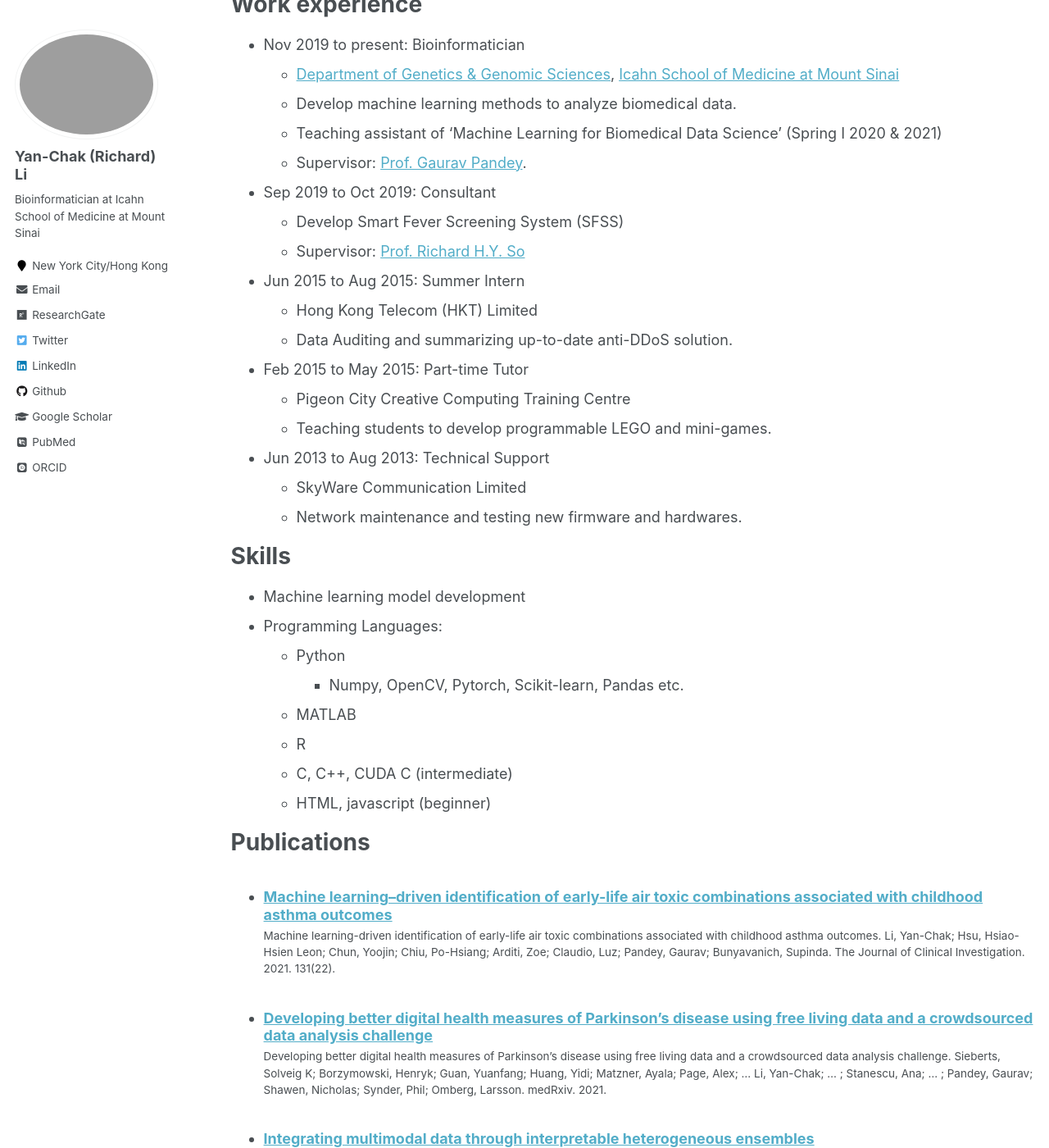
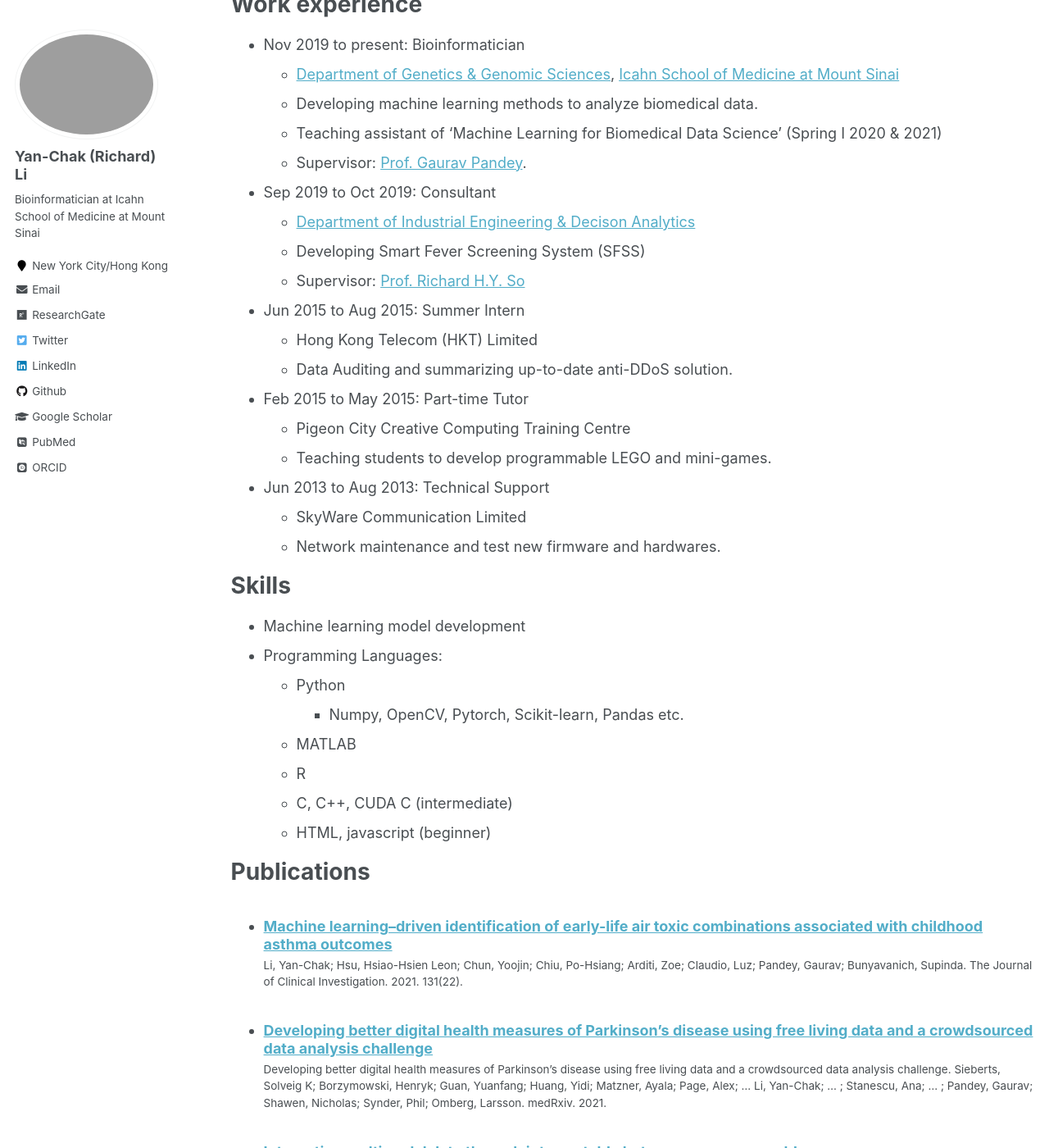
Before and after one commit to huhrichard/huhrichard.github.io, a Jekyll site: the page built from _pages/cv.md, in a window 1280 px wide and 1400 px high, scrolled down 331 px. Shown: the whole window at 82% size. Built offline with Jekyll 4.4.1, drawn with Linux system fonts in a browser that asks for light colours; some web fonts are replaced.

Commit message:
no message

```diff
--- a/_pages/cv.md
+++ b/_pages/cv.md
@@ -19,12 +19,13 @@ Work experience
 * Nov 2019 to present: Bioinformatician
   * [Department of Genetics & Genomic Sciences](https://icahn.mssm.edu/research/genomics),
 [Icahn School of Medicine at Mount Sinai](https://icahn.mssm.edu/)
-  * Develop machine learning methods to analyze biomedical data.
+  * Developing machine learning methods to analyze biomedical data.
   * Teaching assistant of 'Machine Learning for Biomedical Data Science' (Spring I 2020 & 2021)
   * Supervisor: [Prof. Gaurav Pandey](https://labs.icahn.mssm.edu/pandeylab/).
 
 * Sep 2019 to Oct 2019: Consultant
-  * Develop Smart Fever Screening System (SFSS)
+  * [Department of Industrial Engineering & Decison Analytics](https://ieda.ust.hk/)
+  * Developing Smart Fever Screening System (SFSS)
   * Supervisor: [Prof. Richard H.Y. So](https://www.ieda.ust.hk/dfaculty/so/)
 
 * Jun 2015 to Aug 2015: Summer Intern
@@ -37,7 +38,7 @@ Work experience
 
 * Jun 2013 to Aug 2013: Technical Support
   * SkyWare Communication Limited
-  * Network maintenance and testing new firmware and hardwares.
+  * Network maintenance and test new firmware and hardwares.
 
 Skills
 ======
@@ -56,8 +57,8 @@ Publications
     {% include archive-single-cv.html %}
   {% endfor %}</ul>
 
-Talks
-======
+<!-- Talks
+====== -->
 <!--   <ul>{% for post in site.talks %}
     {% include archive-single-talk-cv.html %}
   {% endfor %}</ul> -->
--- a/_publications/2021-10-05-asthma-deep.md
+++ b/_publications/2021-10-05-asthma-deep.md
@@ -2,15 +2,12 @@
 title: "Machine learning–driven identification of early-life air toxic combinations associated with childhood asthma outcomes"
 collection: publications
 permalink: /publication/2021-10-05-asthma-deep
-excerpt: 'Air pollution is a well-known contributor to asthma. Air toxics are hazardous air pollutants that cause or may cause serious health effects. Although individual air toxics have been associated with asthma, only a limited number of studies have specifically examined combinations of air toxics associated with the disease.'
 date: 2021-10-05
 venue: 'The Journal of Clinical Investigation'
 paperurl: 'https://www.jci.org/articles/view/152088'
-citation: 'Machine learning-driven identification of early-life air toxic combinations associated with childhood asthma outcomes. Li, Yan-Chak; Hsu, Hsiao-Hsien Leon; Chun, Yoojin; Chiu, Po-Hsiang; Arditi, Zoe; Claudio, Luz; Pandey, Gaurav; Bunyavanich, Supinda. The Journal of Clinical Investigation. 2021. 131(22).'
+citation: 'Li, Yan-Chak; Hsu, Hsiao-Hsien Leon; Chun, Yoojin; Chiu, Po-Hsiang; Arditi, Zoe; Claudio, Luz; Pandey, Gaurav; Bunyavanich, Supinda. The Journal of Clinical Investigation. 2021. 131(22).'
 ---
 
 <a href='https://www.jci.org/articles/view/152088'>Download paper here</a>
 
-Air pollution is a well-known contributor to asthma. Air toxics are hazardous air pollutants that cause or may cause serious health effects. Although individual air toxics have been associated with asthma, only a limited number of studies have specifically examined combinations of air toxics associated with the disease.
-
-Recommended citation: Machine learning-driven identification of early-life air toxic combinations associated with childhood asthma outcomes. Li, Yan-Chak; Hsu, Hsiao-Hsien Leon; Chun, Yoojin; Chiu, Po-Hsiang; Arditi, Zoe; Claudio, Luz; Pandey, Gaurav; Bunyavanich, Supinda. The Journal of Clinical Investigation. 2021. 131(22).
+Recommended citation: Li, Yan-Chak; Hsu, Hsiao-Hsien Leon; Chun, Yoojin; Chiu, Po-Hsiang; Arditi, Zoe; Claudio, Luz; Pandey, Gaurav; Bunyavanich, Supinda. The Journal of Clinical Investigation. 2021. 131(22).
--- a/markdown_generator/publications.tsv
+++ b/markdown_generator/publications.tsv
@@ -1,4 +1,4 @@
 pub_date	title	venue	excerpt	citation	url_slug	paper_url
-2022-01-15	Integrating multimodal data through interpretable heterogeneous ensembles	bioRxiv	Ensemble Integration (EI) was proposed as a novel late integration to multimodal data to predict biomedical characteristics, such as protein functions and disease outcomes. It infers local models and integrates them by heterogeneous ensemble algorithms.	Integrating multimodal data through interpretable heterogeneous ensembles, Li, Yan-Chak; Wang, Linhua; Law, Jeffrey; Murali, TM; Pandey, Gaurav. bioRxiv. 2022	EI	https://www.biorxiv.org/content/10.1101/2020.05.29.123497v2
+2022-01-15	Integrating multimodal data through interpretable heterogeneous ensembles	bioRxiv		Integrating multimodal data through interpretable heterogeneous ensembles, Li, Yan-Chak; Wang, Linhua; Law, Jeffrey; Murali, TM; Pandey, Gaurav. bioRxiv. 2022	EI	https://www.biorxiv.org/content/10.1101/2020.05.29.123497v2
 2021-10-23	Developing better digital health measures of Parkinson’s disease using free living data and a crowdsourced data analysis challenge	medRxiv		Developing better digital health measures of Parkinson’s disease using free living data and a crowdsourced data analysis challenge. Sieberts, Solveig K; Borzymowski, Henryk; Guan, Yuanfang; Huang, Yidi; Matzner, Ayala; Page, Alex; … Li, Yan-Chak; … ; Stanescu, Ana; … ; Pandey, Gaurav; Shawen, Nicholas; Synder, Phil; Omberg, Larsson. medRxiv. 2021.	beat-pd	https://www.medrxiv.org/content/10.1101/2021.10.20.21265298v1
-2021-10-05	Machine learning–driven identification of early-life air toxic combinations associated with childhood asthma outcomes	The Journal of Clinical Investigation	Air pollution is a well-known contributor to asthma. Air toxics are hazardous air pollutants that cause or may cause serious health effects. Although individual air toxics have been associated with asthma, only a limited number of studies have specifically examined combinations of air toxics associated with the disease.	Machine learning-driven identification of early-life air toxic combinations associated with childhood asthma outcomes. Li, Yan-Chak; Hsu, Hsiao-Hsien Leon; Chun, Yoojin; Chiu, Po-Hsiang; Arditi, Zoe; Claudio, Luz; Pandey, Gaurav; Bunyavanich, Supinda. The Journal of Clinical Investigation. 2021. 131(22).	asthma-deep	https://www.jci.org/articles/view/152088
+2021-10-05	Machine learning–driven identification of early-life air toxic combinations associated with childhood asthma outcomes	The Journal of Clinical Investigation		Li, Yan-Chak; Hsu, Hsiao-Hsien Leon; Chun, Yoojin; Chiu, Po-Hsiang; Arditi, Zoe; Claudio, Luz; Pandey, Gaurav; Bunyavanich, Supinda. The Journal of Clinical Investigation. 2021. 131(22).	asthma-deep	https://www.jci.org/articles/view/152088
```
Also changed, not shown: _data/navigation.yml (+5 -11 lines), _pages/about.md (+1 -1 lines), _publications/2022-01-15-EI.md (+0 -3 lines).
